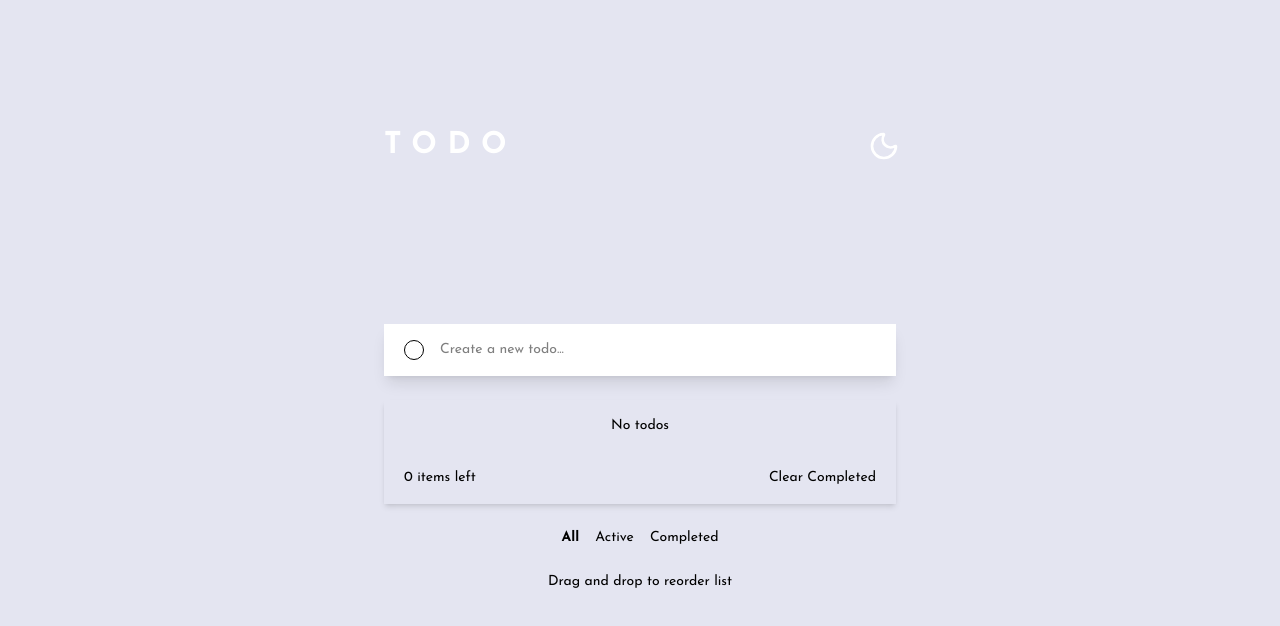
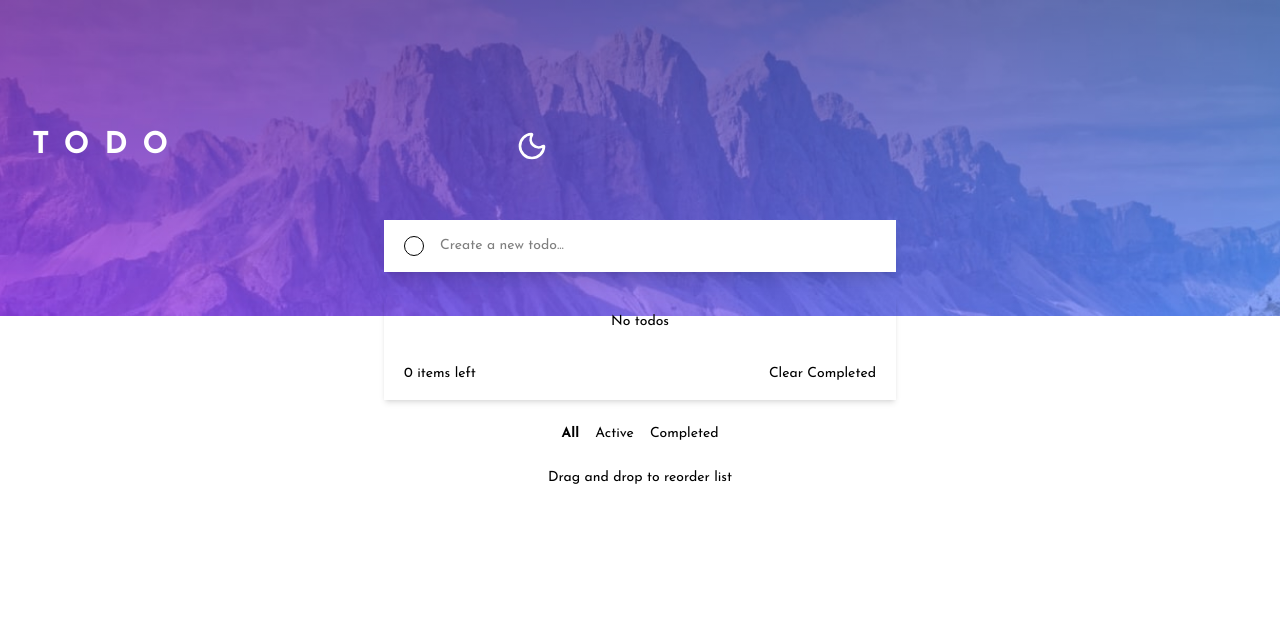
Before and after one commit to andrewteece/todoApp, a React (Vite) app in the folder todo-app/: page / in a window 1280 px wide. Shown: the top 626 px of the page. Built offline with nearby package versions, Linux system fonts and the light colour scheme.

Commit message:
adjust/refactor Header from TodoInput

```diff
--- a/todo-app/src/App.tsx
+++ b/todo-app/src/App.tsx
@@ -6,19 +6,14 @@ import { Header } from './components/ui/Header';
 export default function App() {
   return (
     <ThemeProvider defaultTheme='system' storageKey='vite-ui-theme'>
-      <div className='min-h-screen bg-background text-foreground transition-colors'>
+      <div className='min-h-screen w-full bg-background text-foreground'>
         <TodoProvider>
-          <div className='min-h-screen bg-background'>
-            {/* Top Gradient Background Section */}
-            <div className='absolute top-0 left-0 right-0 h-[300px] sm:h-[250px] z-0'>
-              <div className='w-full h-full bg-header-light dark:bg-header-dark bg-cover bg-no-repeat bg-top transition-colors' />
-            </div>
+          {/* Header should not be inside layout constraints */}
+          <Header />
 
-            {/* Content Overlay */}
-            <div className='relative z-10 px-4 pt-12 sm:pt-16 max-w-xl mx-auto space-y-6'>
-              <Header />
-              <AppContent />
-            </div>
+          {/* Now constrain AppContent only */}
+          <div className='relative z-10 max-w-xl mx-auto px-4 space-y-6'>
+            <AppContent />
           </div>
         </TodoProvider>
       </div>
--- a/todo-app/src/AppContent.tsx
+++ b/todo-app/src/AppContent.tsx
@@ -13,9 +13,11 @@ export default function AppContent() {
   const activeCount = todos.filter((todo) => !todo.completed).length;
 
   return (
-    <main className='relative z-10 max-w-xl mx-auto px-4 -mt-16 space-y-6'>
+    <main className='relative z-10 max-w-xl mx-auto px-4 space-y-6 rounded-lg'>
       {/* Input Field Overlapping Header */}
-      <TodoInput />
+      <div className='relative z-10 -mt-18 sm:-mt-24'>
+        <TodoInput />
+      </div>
 
       {/* Todo List Card */}
       <div className='bg-card text-card-foreground rounded-md shadow-md overflow-hidden transition-colors duration-500'>
--- a/todo-app/src/components/ui/Header.tsx
+++ b/todo-app/src/components/ui/Header.tsx
@@ -13,27 +13,29 @@ export function Header() {
   useEffect(() => setMounted(true), []);
 
   if (!mounted)
-    return <div className='relative h-[200px] sm:h-[300px] bg-light-header' />;
+    return <div className='relative py-16 sm:py-24 bg-light-header' />;
 
   return (
-    <header className='relative h-[200px] sm:h-[300px] overflow-hidden'>
-      {/* Background Crossfade */}
+    <header className='relative w-full overflow-hidden py-24 sm:py-32'>
       <AnimatePresence mode='wait'>
         <motion.div
           key={isDark ? 'dark' : 'light'}
           initial={{ opacity: 0 }}
           animate={{ opacity: 1 }}
           exit={{ opacity: 0 }}
-          transition={{ duration: 1, ease: [0.4, 0, 0.2, 1] }}
-          className={`absolute inset-0 bg-cover bg-no-repeat bg-top ${
+          transition={{ duration: 1 }}
+          className={`absolute top-0 left-0 w-full h-full bg-cover bg-no-repeat bg-top ${
             isDark ? 'bg-header-dark' : 'bg-header-light'
           }`}
         />
       </AnimatePresence>
 
-      {/* Header Content */}
-      <div className='relative z-10 flex items-center justify-between max-w-xl mx-auto px-4 pt-12 sm:pt-16 text-white'>
-        <h1 className='text-3xl tracking-[0.35em] font-bold uppercase'>Todo</h1>
+      <div className='absolute inset-0 bg-gradient-to-b from-black/30 to-transparent z-[1]' />
+
+      <div className='relative z-10 flex items-center justify-between max-w-xl  px-8 mb-6'>
+        <h1 className='text-3xl tracking-[0.50em] font-bold uppercase text-white'>
+          Todo
+        </h1>
         <ThemeToggle />
       </div>
     </header>
--- a/todo-app/src/index.css
+++ b/todo-app/src/index.css
@@ -125,13 +125,34 @@
   * {
     @apply border-border outline-ring/50;
   }
-  body {
-    @apply bg-background text-foreground;
-  }
 
   html,
   body {
-    min-height: 100%;
-    background-color: hsl(236, 33%, 92%);
+    @apply bg-background text-foreground;
+
+    margin: 0;
+    padding: 0;
+    width: 100%;
+    height: 100%;
   }
 }
+
+@layer utilities {
+  .bg-header-light {
+    background-image: url('/images/bg-mobile-light.jpg');
+  }
+
+  .dark .bg-header-dark {
+    background-image: url('/images/bg-mobile-dark.jpg');
+  }
+
+  @media (min-width: 640px) {
+    .bg-header-light {
+      background-image: url('/images/bg-desktop-light.jpg');
+    }
+
+    .dark .bg-header-dark {
+      background-image: url('/images/bg-desktop-dark.jpg');
+    }
+  }
+}
```
